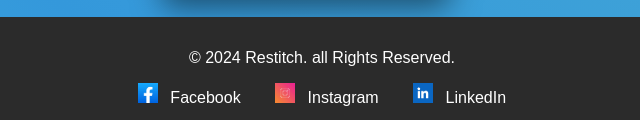
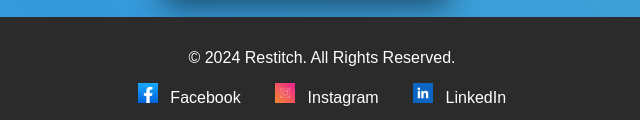
Before and after one commit to Manit010/ReStitches, a plain HTML site: page index.html in a window 1280 px wide. Shown: the part 683-803 px from the top of the page, 334-974 px from the left. Drawn offline with Linux system fonts and the light colour scheme.

Commit message:
Chganged A from a

```diff
--- a/index.html
+++ b/index.html
@@ -31,7 +31,7 @@
     </div>
     <!-- Footer Section -->
     <div class="footer">
-        <p>&copy; 2024 Restitch. all Rights Reserved.</p>
+        <p>&copy; 2024 Restitch. All Rights Reserved.</p>
         <div class="social-media">
             <a href="#" class="social-icon"><img src="fb.jpg" alt="Facebook" /> Facebook</a>
             <a href="#" class="social-icon"><img src="insta.jpg" alt="Instagram" /> Instagram</a>
```
